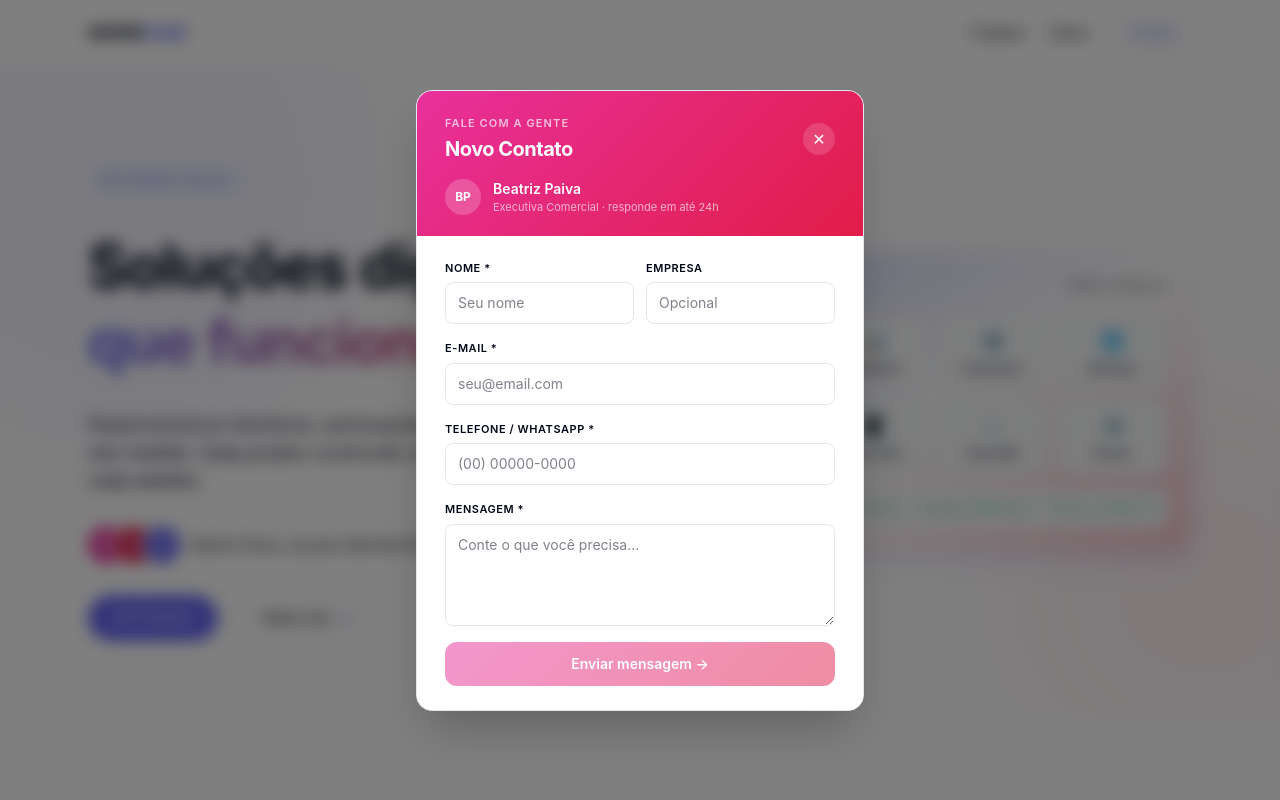
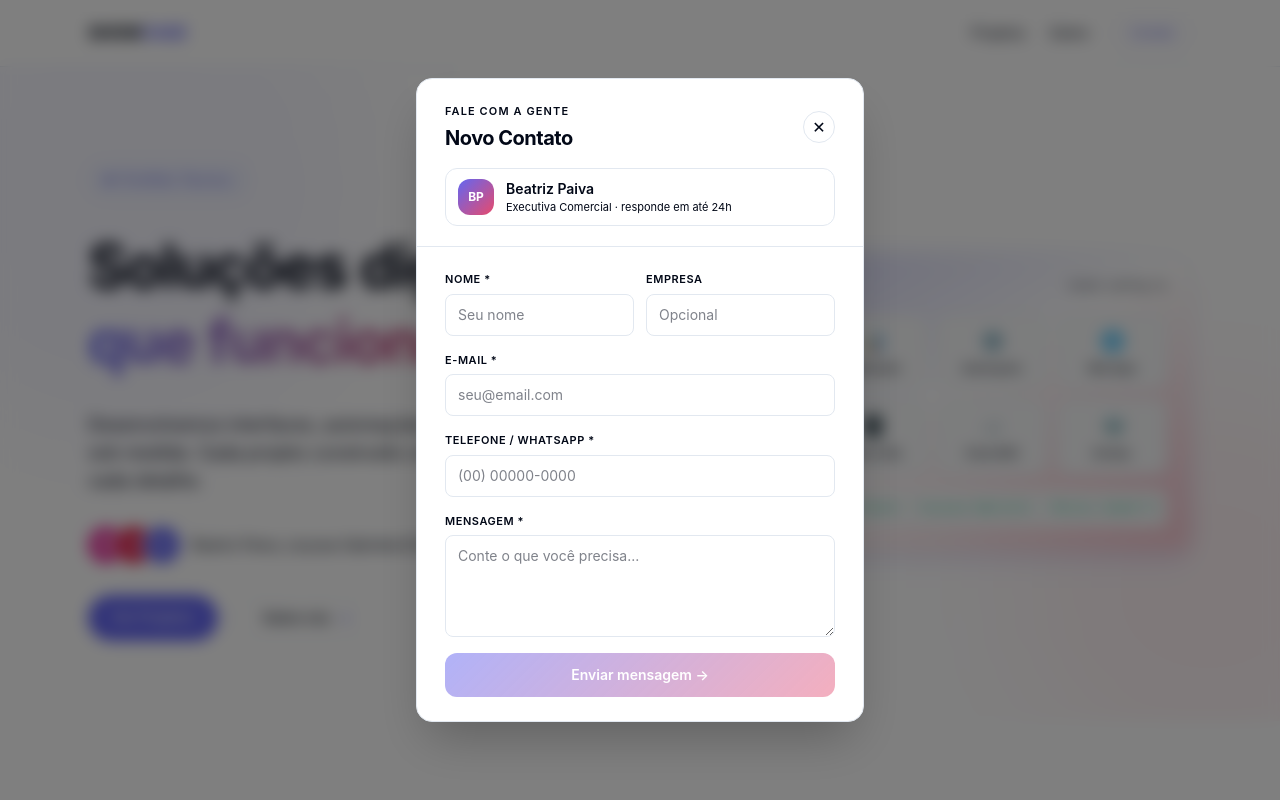
Before and after one commit to kevinyjoubert/showcase, a React (Vite) app: page /home in a window 1280 px wide. Both pictures are taken after a click on the button "Contato". Shown: the top 800 px of the page. Built offline with nearby package versions, Linux system fonts and the light colour scheme; no server answers; what ag-grid-community would draw is missing.

Commit message:
feat: ajuste no estilo do contatos

```diff
--- a/src/components/homepage/ContactModal.tsx
+++ b/src/components/homepage/ContactModal.tsx
@@ -3,9 +3,9 @@
 import { useState, useRef } from "react";
 import emailjs from "@emailjs/browser";
 
-const EMAILJS_SERVICE_ID  = import.meta.env.VITE_EMAILJS_SERVICE_ID;
+const EMAILJS_SERVICE_ID = import.meta.env.VITE_EMAILJS_SERVICE_ID;
 const EMAILJS_TEMPLATE_ID = import.meta.env.VITE_EMAILJS_TEMPLATE_ID;
-const EMAILJS_PUBLIC_KEY  = import.meta.env.VITE_EMAILJS_PUBLIC_KEY;
+const EMAILJS_PUBLIC_KEY = import.meta.env.VITE_EMAILJS_PUBLIC_KEY;
 
 
 interface ContactModalProps {
@@ -89,38 +89,37 @@ export default function ContactModal({ isOpen, onClose }: ContactModalProps) {
       <div className="w-full max-w-md rounded-2xl border border-border bg-white shadow-2xl overflow-hidden animate-fade-up">
 
         {/* Header */}
-        <div
-          className="px-7 pt-6 pb-5"
-          style={{
-            background:
-              "linear-gradient(135deg, hsl(var(--accent-purple-red)) 0%, hsl(var(--accent-rose)) 100%)",
-          }}
-        >
+        <div className="px-7 pt-6 pb-5 border-b border-border/50 bg-card">
           <div className="flex items-center justify-between">
             <div>
-              <p className="text-[11px] font-semibold uppercase tracking-widest text-white/70">
+              <p className="text-[11px] font-semibold uppercase tracking-widest text-muted-foreground">
                 Fale com a gente
               </p>
-              <h2 className="mt-1 text-xl font-bold tracking-tight text-white">
+              <h2 className="mt-1 text-xl font-bold tracking-tight text-foreground">
                 Novo Contato
               </h2>
             </div>
             <button
               onClick={onClose}
-              className="flex h-8 w-8 items-center justify-center rounded-full bg-white/15 text-white transition-colors hover:bg-white/25"
+              className="flex h-8 w-8 items-center justify-center rounded-full border border-border text-muted-foreground transition-colors hover:bg-muted hover:text-foreground"
             >
               ✕
             </button>
           </div>
 
           {/* Avatar Beatriz */}
-          <div className="mt-4 flex items-center gap-3">
-            <div className="flex h-9 w-9 shrink-0 items-center justify-center rounded-full bg-white/20 text-xs font-bold text-white">
+          <div className="mt-4 flex items-center gap-3 rounded-xl border border-border/50 bg-muted/40 px-3 py-2.5">
+            <div
+              className="flex h-9 w-9 shrink-0 items-center justify-center rounded-xl text-xs font-bold text-white"
+              style={{
+                background: "linear-gradient(135deg, hsl(var(--accent-indigo)) 0%, hsl(var(--accent-rose)/0.8) 100%)",
+              }}
+            >
               BP
             </div>
             <div>
-              <p className="text-sm font-semibold text-white">Beatriz Paiva</p>
-              <p className="text-[11px] text-white/65">
+              <p className="text-sm font-semibold text-foreground">Beatriz Paiva</p>
+              <p className="text-[11px] text-muted-foreground">
                 Executiva Comercial · responde em até 24h
               </p>
             </div>
@@ -205,7 +204,7 @@ export default function ContactModal({ isOpen, onClose }: ContactModalProps) {
                 className="w-full rounded-xl py-3 text-sm font-semibold text-white transition-opacity hover:opacity-90 disabled:cursor-not-allowed disabled:opacity-50"
                 style={{
                   background:
-                    "linear-gradient(135deg, hsl(var(--accent-purple-red)) 0%, hsl(var(--accent-rose)) 100%)",
+                    "linear-gradient(135deg, hsl(var(--accent-indigo)) 0%, hsl(var(--accent-rose)/0.7) 100%)",
                 }}
               >
                 {formState === "loading" ? "Enviando..." : "Enviar mensagem →"}
--- a/src/pages/Home.tsx
+++ b/src/pages/Home.tsx
@@ -276,43 +276,55 @@ export default function Home() {
             </section>
 
             {/* CONTACT */}
-            <section id="contato" className="relative overflow-hidden border-t border-border py-20">
-                <div className="pointer-events-none absolute inset-0">
-                    <div className="absolute left-1/2 top-0 h-[500px] w-[600px] -translate-x-1/2 rounded-full bg-[hsl(var(--accent-purple-red)/0.06)] blur-[140px]" />
-                </div>
+            <section id="contato" className="relative border-t border-border py-28">
+                <div className="mx-auto max-w-6xl px-6">
+                    <ScrollReveal>
+                        <div className="relative mx-auto max-w-2xl text-center">
+                            {/* Subtle decorative line */}
+                            <div className="mx-auto mb-8 h-16 w-px bg-gradient-to-b from-transparent via-[hsl(var(--accent-indigo)/0.4)] to-[hsl(var(--accent-indigo))]" />
 
-                <div className="relative mx-auto max-w-6xl px-6">
-                    <ScrollReveal>
-                        <div className="text-center">
-                            <h2 className="text-3xl font-bold tracking-tight text-foreground sm:text-4xl">
-                                Vamos trabalhar juntos?
+                            <p className="mb-3 text-xs font-medium uppercase tracking-[0.3em] text-muted-foreground">
+                                Próximo passo
+                            </p>
+
+                            <h2 className="text-4xl font-bold tracking-tight text-foreground sm:text-5xl">
+                                Vamos criar algo{" "}
+                                <span className="bg-gradient-to-r from-[hsl(var(--accent-indigo))] to-[hsl(var(--accent-rose))] bg-clip-text text-transparent">
+                                    incrível?
+                                </span>
                             </h2>
-                            <p className="mx-auto mt-3 max-w-lg text-base text-muted-foreground">
-                                Entre em contato com a Beatriz para orçamentos, parcerias e contratos.
+
+                            <p className="mx-auto mt-5 max-w-md text-base leading-relaxed text-muted-foreground">
+                                Converse com a Beatriz sobre seu projeto. Sem compromisso, sem burocracia.
                             </p>
-                        </div>
-                    </ScrollReveal>
 
-                    <ScrollReveal delay={0.2}>
-                        <div className="mx-auto mt-12 max-w-md rounded-2xl border border-border bg-card p-8 text-center shadow-sm">
-                            <div className="mx-auto mb-4 flex h-20 w-20 items-center justify-center rounded-full bg-[hsl(var(--accent-purple-red))] text-xl font-bold text-white ring-4 ring-[hsl(var(--accent-purple-red)/0.2)]">
-                                BP
-                            </div>
-                            <h3 className="text-lg font-semibold text-foreground">Beatriz Paiva</h3>
-                            <p className="mt-1 text-sm text-[hsl(var(--accent-purple-red))]">Executiva Comercial</p>
-
-                            <div className="mt-6">
+                            <div className="mt-10">
                                 <button
                                     onClick={() => setIsContactOpen(true)}
-                                    className="inline-flex w-full items-center justify-center gap-2 rounded-full bg-[hsl(var(--accent-purple-red))] px-6 py-3 text-sm font-medium text-white transition-opacity hover:opacity-90"
+                                    className="group relative inline-flex items-center gap-3 rounded-full border border-[hsl(var(--accent-indigo)/0.2)] bg-background px-8 py-4 text-sm font-medium text-foreground transition-all duration-300 hover:border-[hsl(var(--accent-indigo)/0.5)] hover:shadow-[0_0_40px_hsl(var(--accent-indigo)/0.1)]"
                                 >
-                                    ✉️ Enviar mensagem
+                                    <span
+                                        className="flex h-8 w-8 items-center justify-center rounded-full text-xs font-bold text-white"
+                                        style={{
+                                            background: "linear-gradient(135deg, hsl(var(--accent-indigo)), hsl(var(--accent-rose)))",
+                                        }}
+                                    >
+                                        BP
+                                    </span>
+                                    Falar com Beatriz Paiva
+                                    <span className="text-[hsl(var(--accent-indigo))] transition-transform duration-300 group-hover:translate-x-1">
+                                        →
+                                    </span>
                                 </button>
                             </div>
+
+                            {/* Subtle decorative line bottom */}
+                            <div className="mx-auto mt-8 h-16 w-px bg-gradient-to-b from-[hsl(var(--accent-indigo))] via-[hsl(var(--accent-indigo)/0.4)] to-transparent" />
                         </div>
                     </ScrollReveal>
                 </div>
             </section>
+
 
             {/* FOOTER */}
             <footer className="border-t border-border py-8">
```
